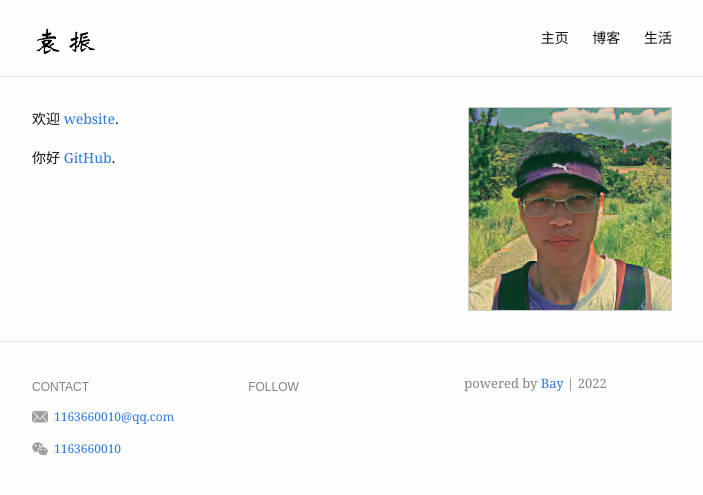
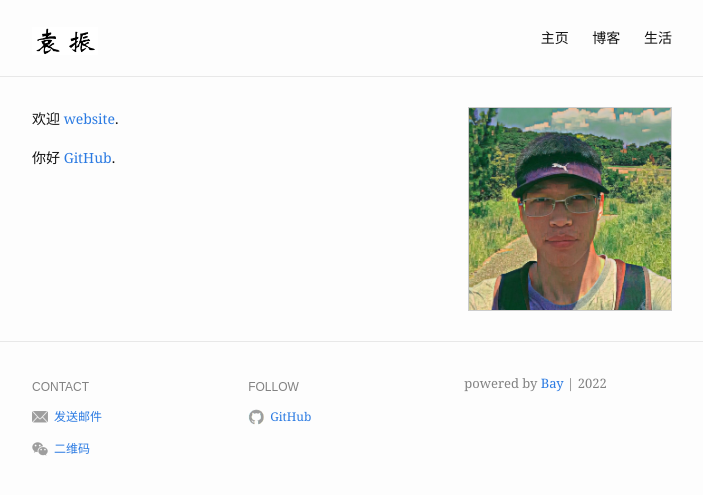
Before and after one commit to yz14/tm28, a Jekyll site: the page built from index.md, in a window 1280 px wide. Shown: the top 495 px of the page, without its empty margins (288-991 px from the left). Built offline with Jekyll 4.4.1, drawn with Linux system fonts in a browser that asks for light colours.

Commit message:
Update _config.yml

```diff
--- a/_config.yml
+++ b/_config.yml
@@ -21,12 +21,12 @@ footer:
   show_powered_by: true
   contact:
     - name: Email
-      value: 1163660010@qq.com
+      value: 发送邮件
       link: mailto:1163660010@qq.com
     - name: WeChat
-      value: 1163660010
+      value: 二维码
       link: "#"
-#   follow:
+  follow:
 #     - name: Twitter
 #       link: http://twitter.com/YourTwitterUsername
 #       username: "@YourTwitterUsername"
@@ -34,8 +34,8 @@ footer:
 #       link: http://facebook.com/YourFacebookUsername
 #     - name: LinkedIn
 #       link: http://linkedin.com/in/YourLinkedInUsername
-#     - name: GitHub
-#       link: http://github.com/YourGitHubUsername
+    - name: GitHub
+      link: http://yz14.github.io
 #     - name: Dribbble
 #       link: https://dribbble.com/YourDribbbleUsername
 #     - name: RSS
```
